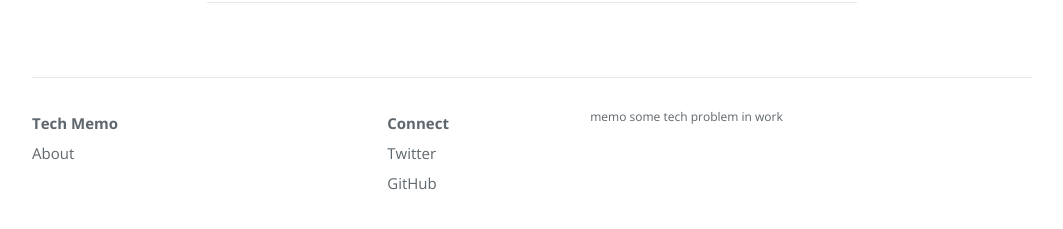
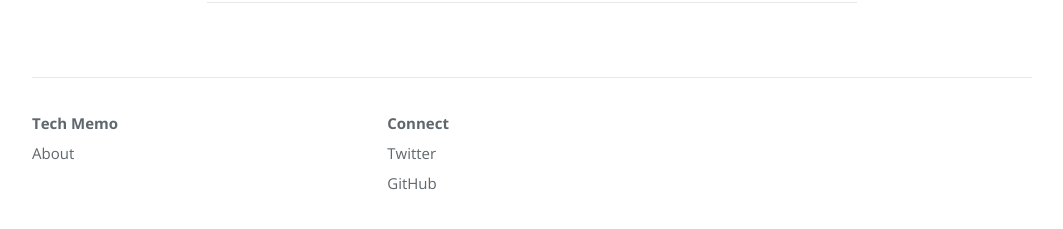
Before and after one commit to diaoyinlong/blog, a Jekyll site: the page built from index.html, in a window 1280 px wide and 900 px high, scrolled down 2234 px. Shown: the part 634-863 px from the top of the window, without its empty margins (108-1171 px from the left). Built offline with Jekyll 4.4.1, drawn with Linux system fonts in a browser that asks for light colours; nearby versions of some CDN libraries; the list of posts is cut into pages by our own code.

Commit message:
Update Configuration

```diff
--- a/_config.yml
+++ b/_config.yml
@@ -1,7 +1,6 @@
 # Created by Jekyll Writer
 title: Tech Memo
 author: Diao
-description: memo some tech problem in work
 permalink: '/:year/:month/:day/:title/'
 paginate: 20
 paginate_path: '/page/:num/'
```
